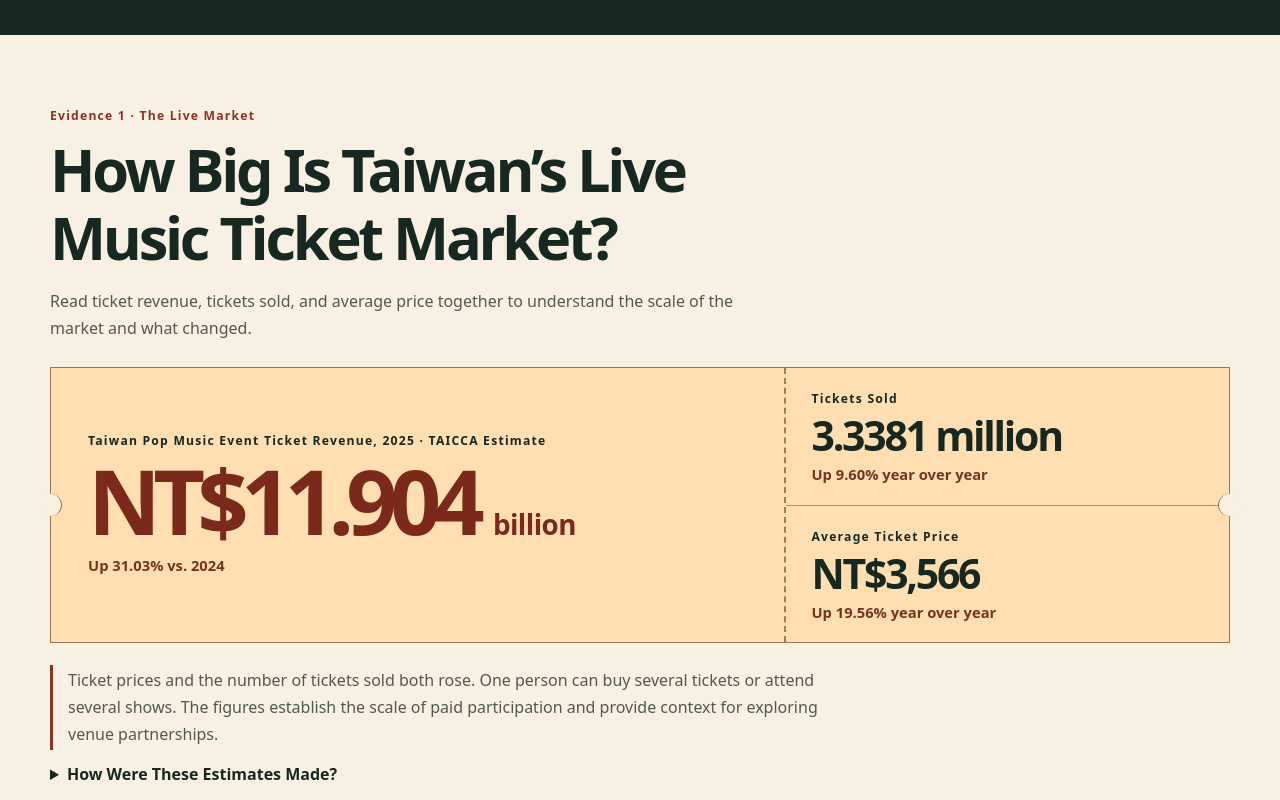
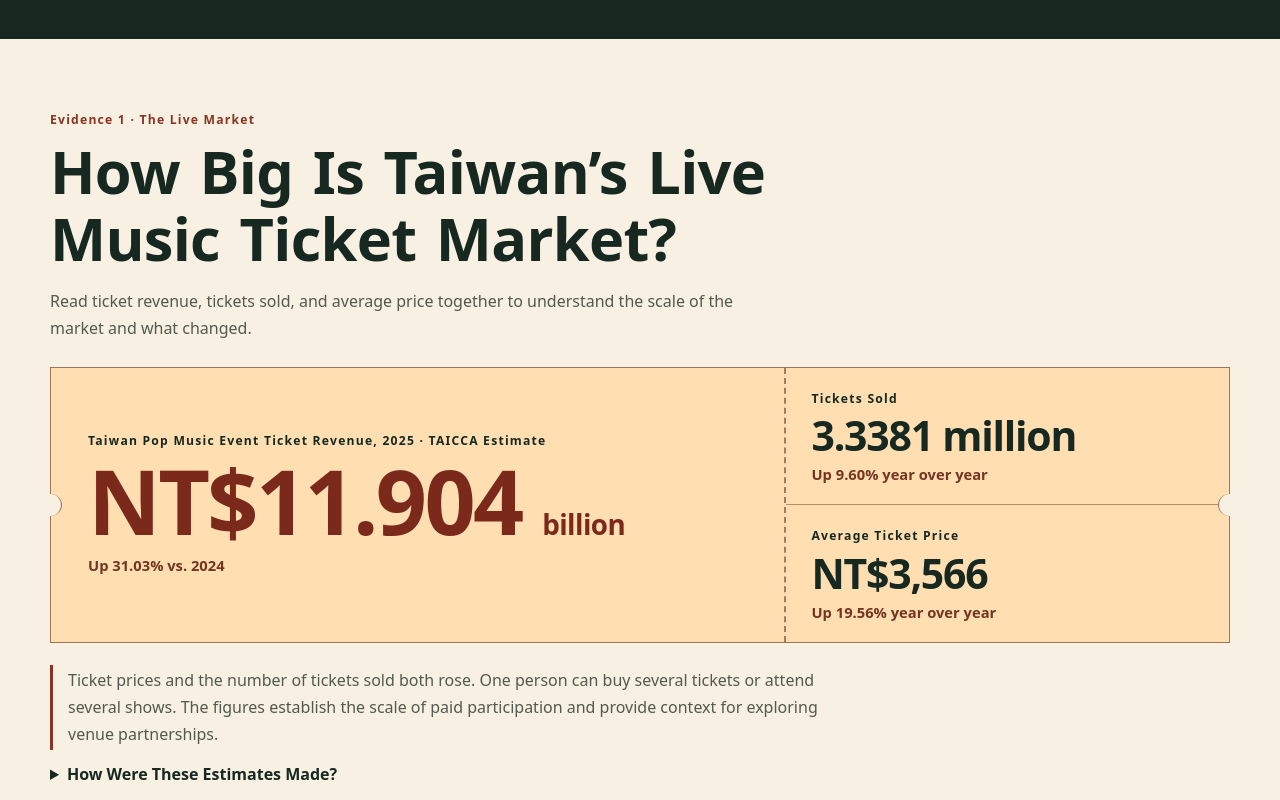
Before and after one commit to Chiao411/after-the-show, a plain HTML site: page index.html in a window 1280 px wide. Shown: the part 640-1440 px from the top of the page. Drawn offline with Linux system fonts and the light colour scheme.

Commit message:
Loosen letter and word spacing on English headings
Co-Authored-By: Claude Opus 5.5 <noreply@anthropic.com>

```diff
--- a/index.html
+++ b/index.html
@@ -120,6 +120,9 @@ html[lang^="zh"] h1{white-space:nowrap}
 html[lang="en"] h1{font-size:clamp(2.75rem,5.8vw,5.75rem);letter-spacing:-.065em}
 html[lang="en"] .ticket-main strong{font-size:clamp(2.65rem,7vw,6.35rem)}
 html[lang="en"] .pilot-lead .big small{font-size:.28em}
+html[lang="en"] h1,html[lang="en"] h2,html[lang="en"] h3,html[lang="en"] .song-title{letter-spacing:-.012em;word-spacing:.08em}
+html[lang="en"] h2{line-height:1.12}
+html[lang="en"] .ticket-main strong,html[lang="en"] .ticket-stub strong,html[lang="en"] .pilot-lead .big{letter-spacing:-.03em}
 html[lang="en"] .chart-table tbody th{white-space:normal}
 html[lang="en"] .chart-table tbody th small{max-width:145px}
 @media(max-width:540px){
```
